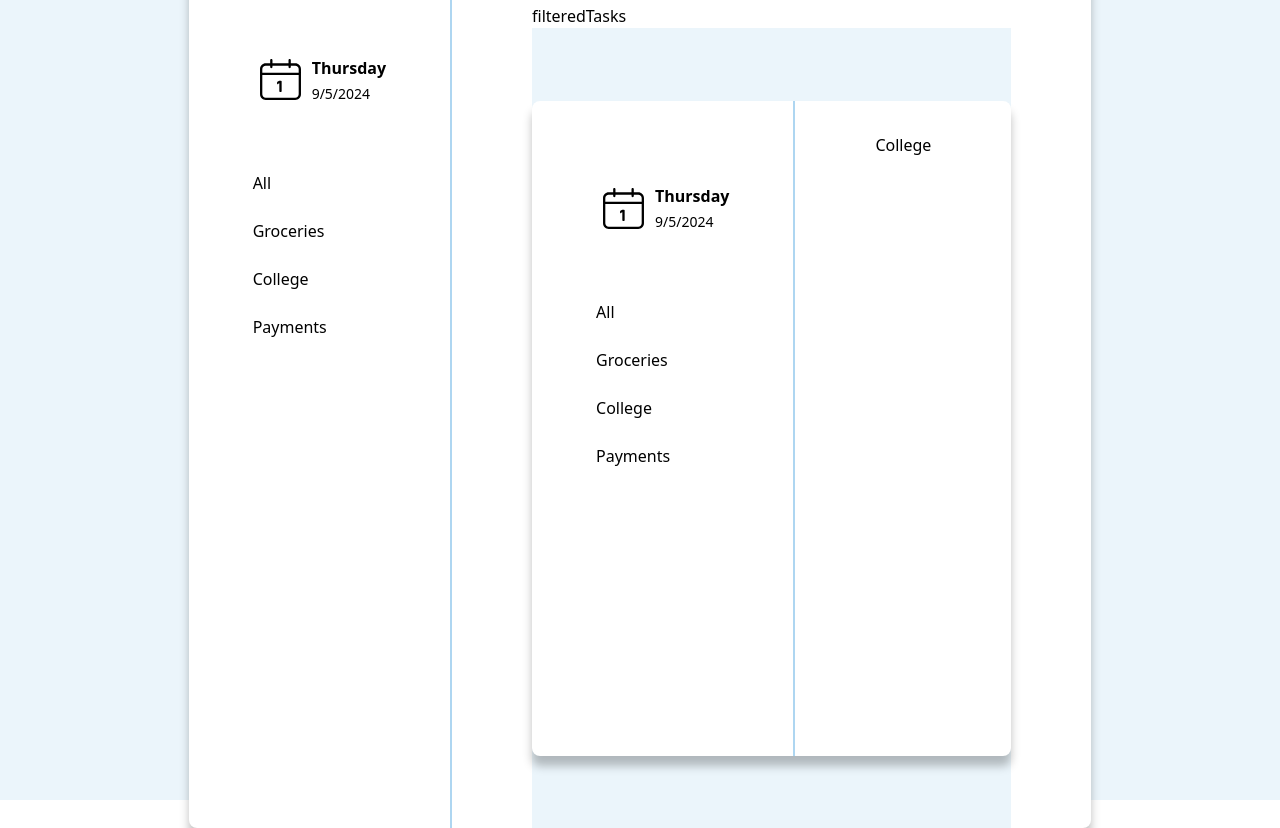
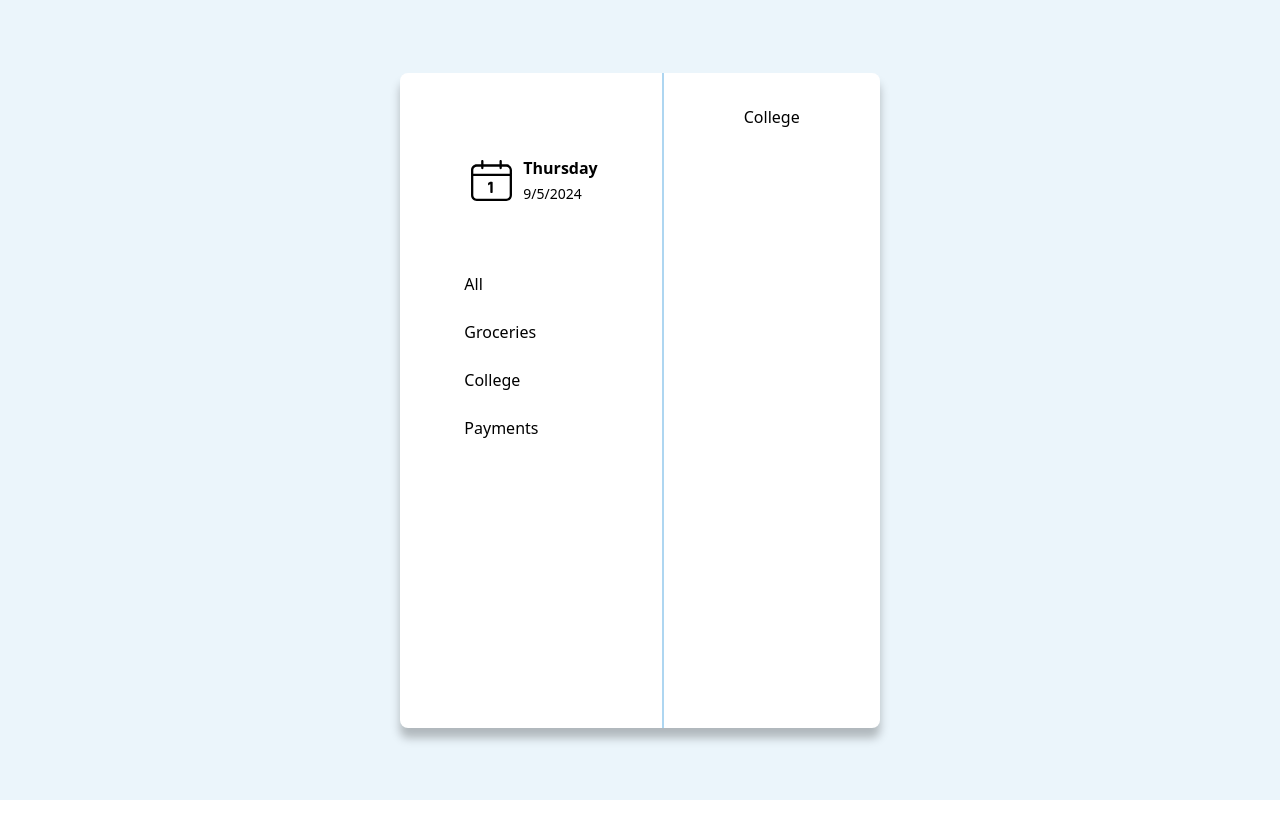
Before and after one commit to marzieh-pakdel/ToDo-App-with-React, a React (Vite) app: page /filteredTasks/college in a window 1280 px wide. After the commit the page ends 800 px from the top, so only its background shows below. Built offline with nearby package versions, Linux system fonts and the light colour scheme.

Commit message:
fix the router

```diff
--- a/src/App.jsx
+++ b/src/App.jsx
@@ -6,7 +6,7 @@ import Tags from "./components/tags/Tags"
 import Todo from "./components/todo/Todo"
 import { IoIosAddCircle } from "react-icons/io";
 
-const Home = () => {
+const App = () => {
     const [inputValue, setInputValue] = useState("")
     const [category, setCategory] = useState("")
     const [todos, setTodos] = useState([])
@@ -63,4 +63,4 @@ const Home = () => {
     )
 }
 
-export default Home
+export default App
--- a/src/main.jsx
+++ b/src/main.jsx
@@ -1,7 +1,7 @@
 import { StrictMode } from 'react'
 import { createRoot } from 'react-dom/client'
-import Home from './App.jsx'
-import FilteredTasks from './pages/filteredTasks/filteredTasks.jsx'
+import App from './App.jsx'
+import FilteredTasks from './pages/filteredTasks/FilteredTasks.jsx'
 import NotFound from './pages/404/NotFound.jsx'
 import Groceries from './pages/groceries/Groceries.jsx'
 import College from './pages/college/College.jsx'
@@ -13,13 +13,13 @@ import { createBrowserRouter, RouterProvider } from 'react-router-dom'
 const router = createBrowserRouter ([
   {
     path: "/",
-    element: <Home />,
+    element: <App />,
     errorElement: <NotFound />
   },
   {
     path: "/filteredTasks",
     element: <FilteredTasks />,
-    // errorElement: <NotFound />,
+    errorElement: <NotFound />,
     children: [
       {
         path: "groceries",
--- a/src/pages/college/College.jsx
+++ b/src/pages/college/College.jsx
@@ -1,10 +1,6 @@
-import Layout from '../../components/layout/Layout'
-
 const College = () => {
   return (
-    <Layout>
-      <div>College</div>
-    </Layout>
+    <div>College</div>
   )
 }
 
--- a/src/pages/filteredTasks/FilteredTasks.jsx
+++ b/src/pages/filteredTasks/FilteredTasks.jsx
@@ -1,10 +1,10 @@
 import { Outlet } from "react-router-dom"
-import Layout from '../../components/layout/Layout'
+import Layout from "../../components/layout/Layout"
 
-const FilteredTasks = () => {
+const FilteredTasks = ({children}) => {
   return (
     <Layout>
-        <div>filteredTasks</div>
+      {children}
         <Outlet />
     </Layout>
   )
--- a/src/pages/groceries/Groceries.jsx
+++ b/src/pages/groceries/Groceries.jsx
@@ -1,10 +1,6 @@
-import Layout from '../../components/layout/Layout'
-
 const Groceries = () => {
   return (
-    <Layout>
       <div>Groceries</div>
-    </Layout>
   )
 }
 
--- a/src/pages/payments/Payments.jsx
+++ b/src/pages/payments/Payments.jsx
@@ -1,10 +1,6 @@
-import Layout from '../../components/layout/Layout'
-
 const Paymentes = () => {
   return (
-    <Layout>
-      <div>Payments</div>
-    </Layout>
+    <div>Payments</div>
   )
 }
 
```
